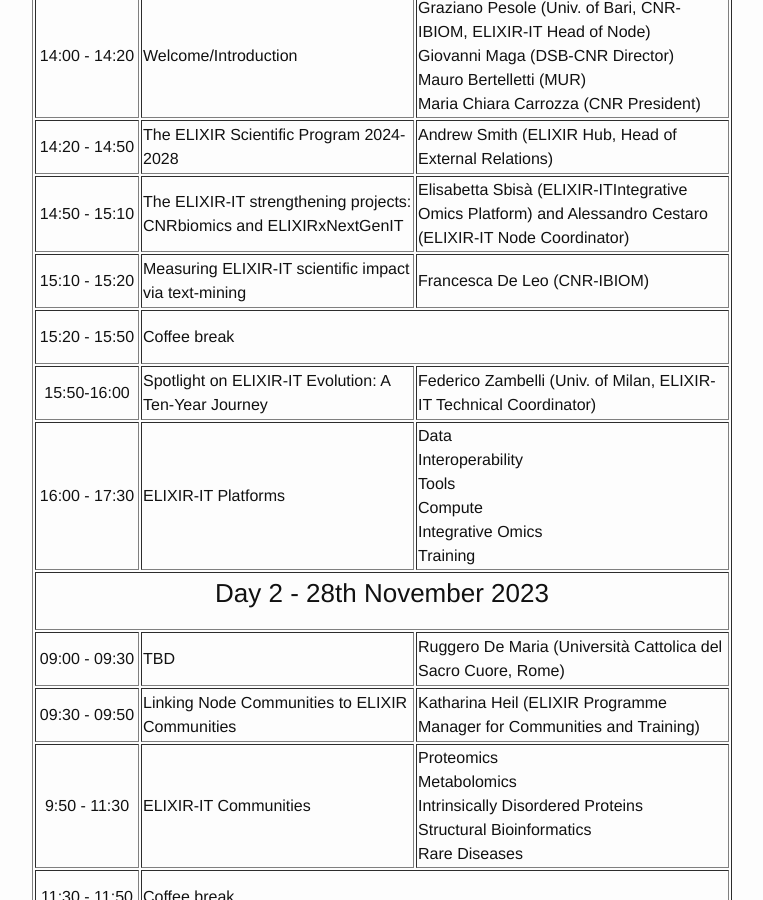
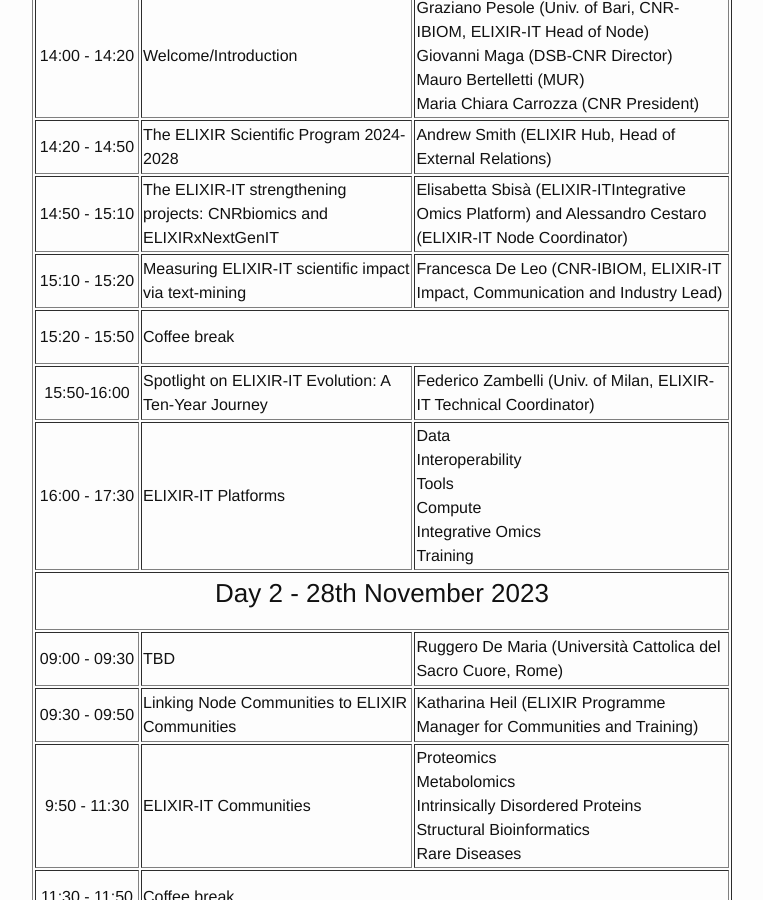
Before and after one commit to ELIXIR-IIB-training/website, a Jekyll site: the page built from _posts/2023-11-27-All_Hands_2023.md, in a window 1280 px wide and 900 px high, scrolled down 2167 px. Shown: the whole window, without its empty margins (238-1001 px from the left). Built offline with Jekyll 4.4.1, drawn with Linux system fonts in a browser that asks for light colours.

Commit message:
Update 2023-11-27-All_Hands_2023.md

```diff
--- a/_posts/2023-11-27-All_Hands_2023.md
+++ b/_posts/2023-11-27-All_Hands_2023.md
@@ -88,7 +88,7 @@ The event will be followed by two parallel workshops on 28th - 29th November 202
     <tr>
     <td height="50" width="100" align=center> 15:10 - 15:20</td>
     <td height="50">Measuring ELIXIR-IT scientific impact via text-mining</td>
-    <td height="50"> Francesca De Leo (CNR-IBIOM)
+    <td height="50"> Francesca De Leo (CNR-IBIOM, ELIXIR-IT Impact, Communication and Industry Lead)
 </td>
       </tr>
   <tr>
```
